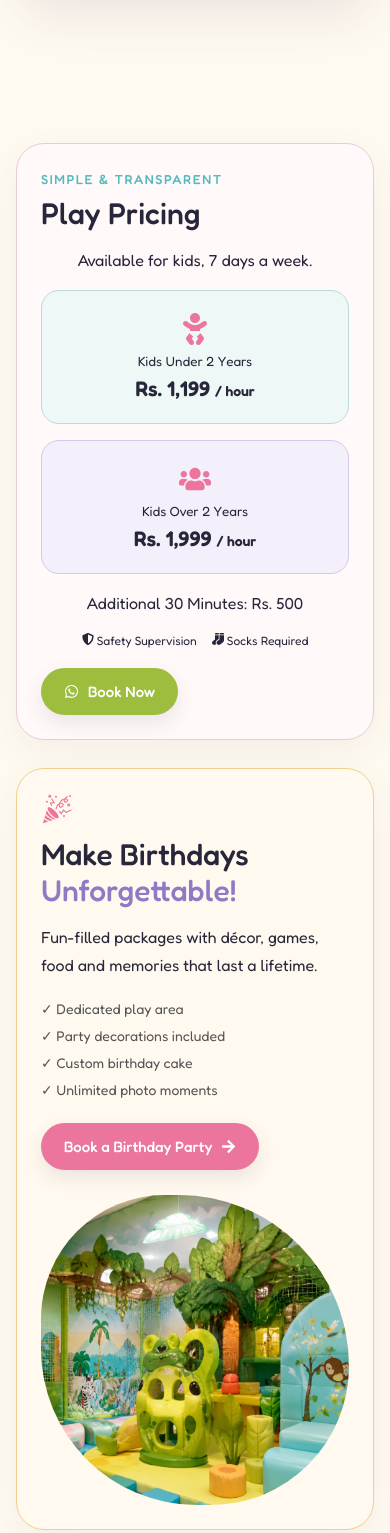
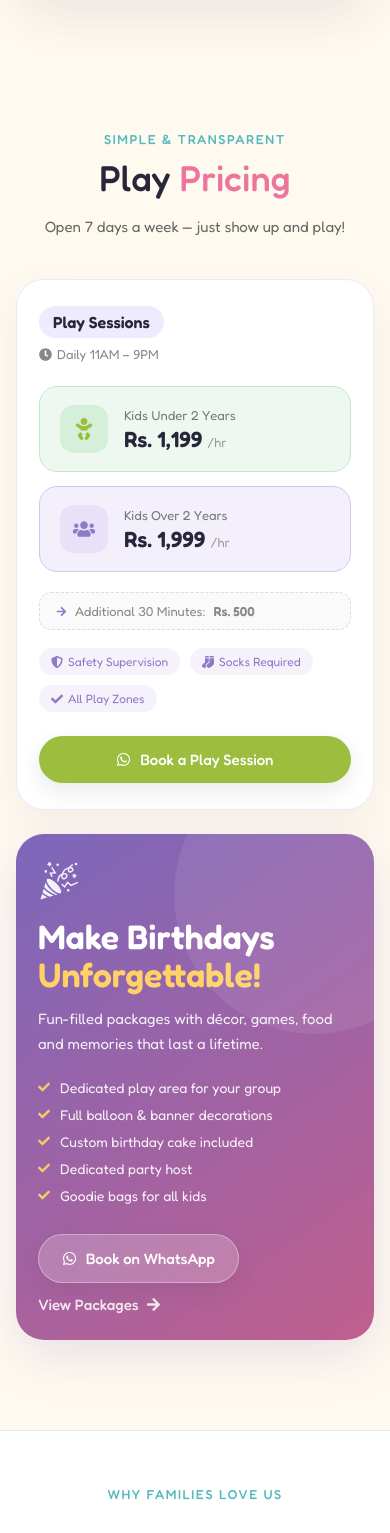
Before and after one commit to socialswiftwavedigital/little-explorers-world, a React (Vite) app: page / in a window 390 px wide. Shown: the part 4279-5812 px from the top of the page. Built offline with nearby package versions, Linux system fonts and the light colour scheme.

Commit message:
Redesign pricing section, fix hero button, improve stats cards, add hero preload

```diff
--- a/index.html
+++ b/index.html
@@ -21,6 +21,10 @@
     <meta property="twitter:image" content="/assets/hero.png" />
 
     <title>Little Explorers World | Indoor Kids Play Zone Islamabad</title>
+
+    <!-- Preload critical assets -->
+    <link rel="preload" as="image" href="/assets/hero.png" fetchpriority="high" />
+    <link rel="preload" as="style" href="https://fonts.googleapis.com/css2?family=Fredoka:wght@300;400;500;600&display=swap" />
 
     <!-- Structured Data -->
     <script type="application/ld+json">
--- a/src/App.jsx
+++ b/src/App.jsx
@@ -241,46 +241,75 @@ function Trail() {
 /* ─── Pricing ─── */
 function Pricing() {
   return (
-    <section className='pricing reveal'>
+    <section className='pricing-wrap reveal'>
+      <div className='pricing-header'>
+        <span className='eyebrow'>Simple & transparent</span>
+        <h2>Play <i>Pricing</i></h2>
+        <p>Open 7 days a week — just show up and play!</p>
+      </div>
+
+      <div className='pricing-grid'>
+        {/* Play sessions card */}
         <div className='price-card'>
-        <span className='eyebrow'>Simple & transparent</span>
-        <h2>Play Pricing</h2>
-        <p>Available for kids, 7 days a week.</p>
-        <div className='prices'>
-          <div>
-            <FaBaby />
-            <small>Kids Under 2 Years</small>
-            <strong>Rs. 1,199 <em>/ hour</em></strong>
+          <div className='price-card-top'>
+            <span className='price-label'>Play Sessions</span>
+            <span className='price-tag'><FaClock /> Daily 11AM – 9PM</span>
           </div>
-          <div>
-            <FaUsers />
-            <small>Kids Over 2 Years</small>
-            <strong>Rs. 1,999 <em>/ hour</em></strong>
+
+          <div className='price-tiers'>
+            <div className='price-tier tier-green'>
+              <div className='tier-icon'><FaBaby /></div>
+              <div className='tier-info'>
+                <span>Kids Under 2 Years</span>
+                <strong>Rs. 1,199 <em>/hr</em></strong>
               </div>
             </div>
-        <p>Additional 30 Minutes: Rs. 500</p>
-        <aside>
+            <div className='price-tier tier-purple'>
+              <div className='tier-icon'><FaUsers /></div>
+              <div className='tier-info'>
+                <span>Kids Over 2 Years</span>
+                <strong>Rs. 1,999 <em>/hr</em></strong>
+              </div>
+            </div>
+          </div>
+
+          <div className='price-note'>
+            <FaArrowRight /> Additional 30 Minutes: <strong>Rs. 500</strong>
+          </div>
+
+          <div className='price-includes'>
             <span><FaShieldAlt /> Safety Supervision</span>
             <span><FaSocks /> Socks Required</span>
-        </aside>
-        <a className='btn green' href={WA} style={{ marginTop: '20px', display: 'inline-flex' }}>
-          <FaWhatsapp /> Book Now
+            <span><FaCheck /> All Play Zones</span>
+          </div>
+
+          <a className='btn green price-cta' href={WA}>
+            <FaWhatsapp /> Book a Play Session
           </a>
         </div>
-      <div className='party'>
-        <div>
-          <GiPartyPopper />
+
+        {/* Birthday card */}
+        <div className='party-card'>
+          <div className='party-glow' />
+          <GiPartyPopper className='party-icon' />
           <h2>Make Birthdays<br /><i>Unforgettable!</i></h2>
           <p>Fun-filled packages with décor, games, food and memories that last a lifetime.</p>
-          <ul className='party-features'>
-            <li>✓ Dedicated play area</li>
-            <li>✓ Party decorations included</li>
-            <li>✓ Custom birthday cake</li>
-            <li>✓ Unlimited photo moments</li>
+          <ul className='party-list'>
+            <li><FaCheck /> Dedicated play area for your group</li>
+            <li><FaCheck /> Full balloon & banner decorations</li>
+            <li><FaCheck /> Custom birthday cake included</li>
+            <li><FaCheck /> Dedicated party host</li>
+            <li><FaCheck /> Goodie bags for all kids</li>
           </ul>
-          <a className='btn pink' href={WA}>Book a Birthday Party <FaArrowRight /></a>
+          <div className='party-actions'>
+            <a className='btn party-wa-btn' href={`${WA}?text=Hi!%20I%20want%20to%20book%20a%20birthday%20party.`}>
+              <FaWhatsapp /> Book on WhatsApp
+            </a>
+            <button className='party-link-btn' onClick={() => go('/birthday-parties')}>
+              View Packages <FaArrowRight />
+            </button>
           </div>
-        <img src={pics[3]} alt='Birthday party at Little Explorers' loading='lazy' />
+        </div>
       </div>
     </section>
   );
--- a/src/styles.css
+++ b/src/styles.css
@@ -302,53 +302,153 @@ nav a:hover::after, nav a.active::after { width: 100%; }
 .stop.reverse > img:hover { transform: rotate(0deg) scale(1.03); }
 
 /* ─── Pricing ─── */
-.pricing {
+.pricing-wrap {
   max-width: 1240px;
-  margin: auto;
-  padding: 35px max(4vw, 22px) 90px;
+  margin: 0 auto;
+  padding: 20px max(4vw, 22px) 90px;
+}
+.pricing-header { text-align: center; margin-bottom: 40px; }
+.pricing-header h2 { font-size: 36px; margin: 8px 0 10px; font-weight: 500; }
+.pricing-header h2 i { color: var(--pink); font-style: normal; }
+.pricing-header p { color: #666; font-size: 15px; }
+.pricing-grid {
   display: grid;
   grid-template-columns: 1fr 1fr;
-  gap: 28px;
+  gap: 24px;
 }
-.price-card, .party {
-  border: 1px solid #e9cbd8;
+
+/* Play session card */
+.price-card {
+  background: #fff;
   border-radius: 28px;
-  padding: 34px;
-  background: #fff9f9;
-  box-shadow: 0 12px 35px #4734520f;
-}
-.price-card h2, .party h2 { font-size: 30px; margin: 7px 0; font-weight: 500; }
-.prices { display: grid; grid-template-columns: 1fr 1fr; gap: 16px; }
-.prices > div {
-  background: #eef8f6;
-  border: 1px solid #b8dcd9;
-  border-radius: 18px;
-  padding: 22px;
+  padding: 36px;
+  box-shadow: 0 12px 40px #4b365b10;
+  border: 1px solid #ede8f8;
   display: flex;
   flex-direction: column;
+  gap: 0;
+}
+.price-card-top {
+  display: flex;
+  justify-content: space-between;
   align-items: center;
-  text-align: center;
-  transition: transform .25s;
+  margin-bottom: 24px;
 }
-.prices > div:hover { transform: translateY(-4px); }
-.prices > div + div { background: #f3effb; border-color: #d4c8ed; }
-.prices svg { font-size: 32px; color: var(--pink); margin-bottom: 8px; }
-.prices strong { font: 600 21px Fredoka; margin-top: 7px; }
-.prices em { font-size: 14px; font-style: normal; }
-.price-card > p { text-align: center; }
-.price-card aside {
+.price-label {
+  font: 600 16px Fredoka;
+  color: var(--ink);
+  background: #f0eaff;
+  padding: 6px 14px;
+  border-radius: 20px;
+}
+.price-tag {
+  font-size: 13px;
+  color: #888;
   display: flex;
-  justify-content: center;
-  gap: 15px;
+  align-items: center;
+  gap: 5px;
+}
+.price-tiers { display: flex; flex-direction: column; gap: 14px; margin-bottom: 20px; }
+.price-tier {
+  display: flex;
+  align-items: center;
+  gap: 16px;
+  padding: 18px 20px;
+  border-radius: 18px;
+}
+.tier-green { background: #eef8f0; border: 1px solid #c2e8cc; }
+.tier-purple { background: #f3effb; border: 1px solid #d4c8ed; }
+.tier-icon {
+  width: 48px;
+  height: 48px;
+  border-radius: 14px;
+  display: grid;
+  place-items: center;
+  font-size: 22px;
+  flex-shrink: 0;
+}
+.tier-green .tier-icon { background: #d4f0db; color: var(--green); }
+.tier-purple .tier-icon { background: #e8e1f8; color: var(--purple); }
+.tier-info { display: flex; flex-direction: column; }
+.tier-info span { font-size: 13px; color: #777; margin-bottom: 3px; }
+.tier-info strong { font: 700 22px Fredoka; color: var(--ink); }
+.tier-info em { font: 400 13px Fredoka; color: #999; }
+.price-note {
+  font-size: 13px;
+  color: #888;
+  background: #fafafa;
+  border: 1px dashed #e0d9ec;
+  border-radius: 12px;
+  padding: 10px 16px;
+  display: flex;
+  align-items: center;
+  gap: 8px;
+  margin-bottom: 18px;
+}
+.price-note svg { color: var(--purple); font-size: 11px; }
+.price-includes {
+  display: flex;
+  flex-wrap: wrap;
+  gap: 10px;
+  margin-bottom: 24px;
+}
+.price-includes span {
   font-size: 12px;
-  flex-wrap: wrap;
+  background: #f5f2fc;
+  color: var(--purple);
+  padding: 6px 12px;
+  border-radius: 20px;
+  display: flex;
+  align-items: center;
+  gap: 5px;
 }
-.party { display: grid; grid-template-columns: 1fr 1fr; align-items: center; background: #fff9ef; border-color: #f0cf8f; }
-.party > div > svg { font-size: 32px; color: var(--pink); }
-.party h2 i { color: var(--purple); font-style: normal; }
-.party > img { height: 310px; width: 100%; object-fit: cover; border-radius: 42% 58% 47% 53%; }
-.party-features { list-style: none; padding: 0; margin: 12px 0 20px; }
-.party-features li { padding: 5px 0; font-size: 14px; color: #555; }
+.price-cta { width: 100%; justify-content: center; margin-top: auto; }
+
+/* Birthday party card */
+.party-card {
+  background: linear-gradient(145deg, #7c67bb 0%, #c05f8e 100%);
+  border-radius: 28px;
+  padding: 42px 38px;
+  color: #fff;
+  position: relative;
+  overflow: hidden;
+  display: flex;
+  flex-direction: column;
+  box-shadow: 0 16px 50px #8e7ac535;
+}
+.party-glow {
+  position: absolute;
+  width: 280px;
+  height: 280px;
+  border-radius: 50%;
+  background: rgba(255,255,255,.08);
+  top: -80px;
+  right: -80px;
+  pointer-events: none;
+}
+.party-icon { font-size: 42px; margin-bottom: 16px; opacity: .9; }
+.party-card h2 { font-size: 34px; margin: 0 0 14px; font-weight: 600; line-height: 1.1; }
+.party-card h2 i { color: #ffd166; font-style: normal; }
+.party-card p { font-size: 15px; opacity: .9; margin: 0 0 22px; line-height: 1.65; }
+.party-list { list-style: none; padding: 0; margin: 0 0 30px; display: flex; flex-direction: column; gap: 10px; }
+.party-list li { font-size: 14px; opacity: .92; display: flex; align-items: center; gap: 10px; }
+.party-list svg { color: #ffd166; font-size: 12px; flex-shrink: 0; }
+.party-actions { display: flex; gap: 12px; flex-wrap: wrap; margin-top: auto; }
+.party-wa-btn { background: rgba(255,255,255,.2) !important; backdrop-filter: blur(8px); border: 1px solid rgba(255,255,255,.35); color: #fff !important; }
+.party-wa-btn:hover { background: rgba(255,255,255,.32) !important; }
+.party-link-btn {
+  border: none;
+  background: transparent;
+  color: rgba(255,255,255,.85);
+  font: 500 15px Fredoka;
+  cursor: pointer;
+  display: flex;
+  align-items: center;
+  gap: 7px;
+  padding: 0;
+  transition: color .2s, gap .2s;
+}
+.party-link-btn:hover { color: #fff; gap: 11px; }
 
 /* ─── Trust ─── */
 .trust { padding: 70px max(6vw, 28px); background: #fff; border-block: 1px solid #dceceb; }
@@ -742,7 +842,7 @@ input:focus, select:focus, textarea:focus {
   .stop, .stop.reverse { margin: 0 0 35px; grid-template-columns: 60px 1fr 1.2fr; }
   .stop.reverse > img { grid-column: 3; }
   .stop.reverse .zone-copy { grid-column: 2; }
-  .pricing { grid-template-columns: 1fr; }
+  .pricing-grid { grid-template-columns: 1fr; }
   .trust > div { grid-template-columns: repeat(2, 1fr); }
   .review-grid { grid-template-columns: 1fr; }
   .footer-grid { grid-template-columns: repeat(2, 1fr); }
@@ -764,10 +864,9 @@ input:focus, select:focus, textarea:focus {
   .stop, .stop.reverse { grid-template-columns: 48px 1fr; margin-bottom: 45px; }
   .stop > img, .stop.reverse > img { grid-column: 1 / -1; grid-row: 2; height: 220px; border-radius: 26px; transform: none; }
   .zone-copy, .stop.reverse .zone-copy { grid-column: 2; grid-row: 1; padding: 0; }
-  .pricing { padding-inline: 16px; }
-  .price-card, .party { padding: 24px; }
-  .prices, .party { grid-template-columns: 1fr; }
-  .party > img { margin-top: 25px; }
+  .pricing-wrap { padding-inline: 16px; }
+  .price-card, .party-card { padding: 26px 22px; }
+  .price-card-top { flex-direction: column; align-items: flex-start; gap: 8px; }
   .trust { padding: 55px 20px; }
   .trust > h2 { font-size: 31px; }
   .trust > div { gap: 14px; }
```
Lines whose indentation alone changed are shown as unchanged.
